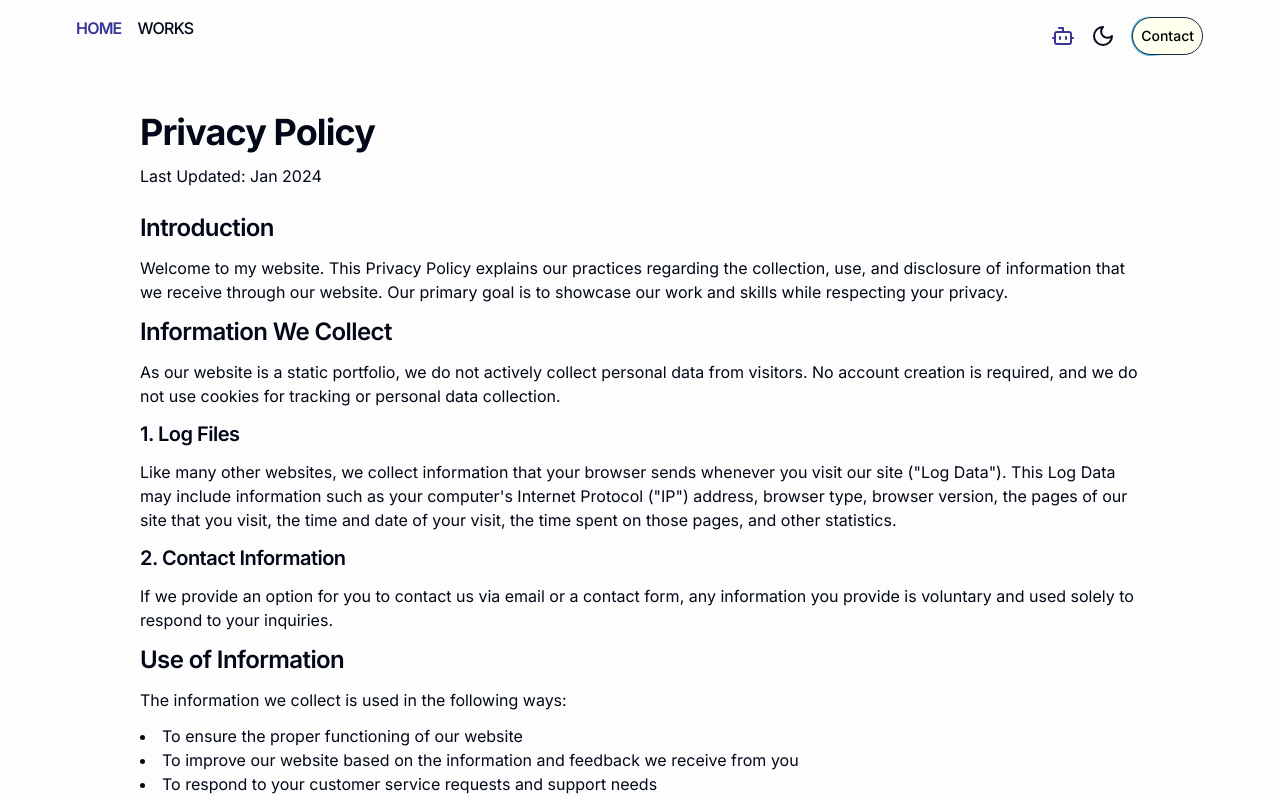
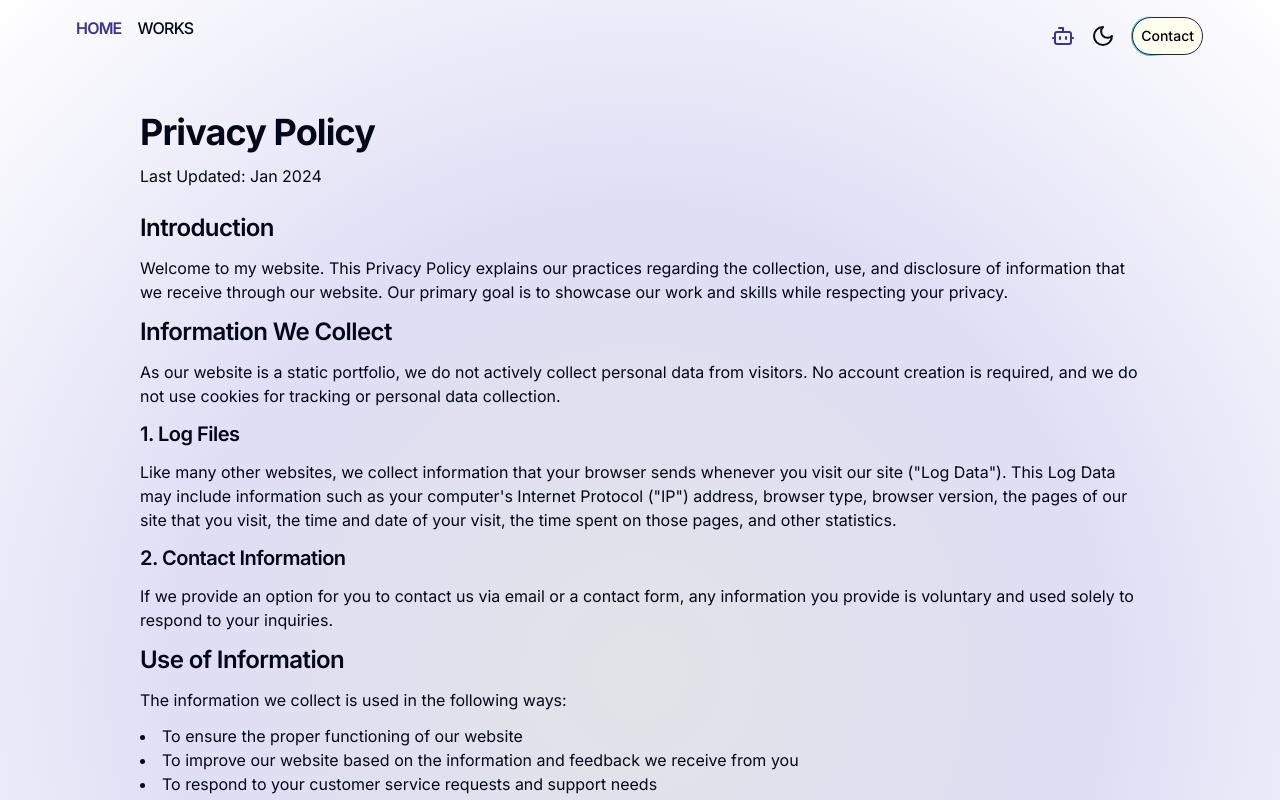
Before and after one commit to Danfraga33/smartPortfolio, a Next.js app: page /privacy in a window 1280 px wide. Shown: the top 800 px of the page. Built offline with nearby package versions, Linux system fonts and the light colour scheme.

Commit message:
feat: change home screen dark and light colors

```diff
--- a/src/app/layout.tsx
+++ b/src/app/layout.tsx
@@ -23,7 +23,7 @@ export default function RootLayout({
   return (
     <html lang="en">
       <body
-        className={`${inter.className} dark:bg-[#2d2033] bg-[#fcfdfc]  bg-contain bg-center bg-no-repeat`}
+        className={`${inter.className} dark:bg-dark-gradient bg-light-gradient  bg-contain bg-center bg-no-repeat`}
       >
         <ThemeProvider attribute="class">
           <Navbar />
--- a/tailwind.config.ts
+++ b/tailwind.config.ts
@@ -11,6 +11,12 @@ const config: Config = {
   ],
   theme: {
     extend: {
+      backgroundImage: {
+        "dark-gradient":
+          "linear-gradient(180deg, rgba(2,0,34,1) 0%, rgba(2,0,70,1) 85%, rgba(0,47,111,1) 100%)",
+        "light-gradient":
+          "radial-gradient(circle, rgba(225,227,231,1) 0%, rgba(223,222,245,1) 50%, rgba(255,255,255,1) 100%);",
+      },
       animation: {
         shimmer: "shimmer 2s linear infinite",
       },
```
